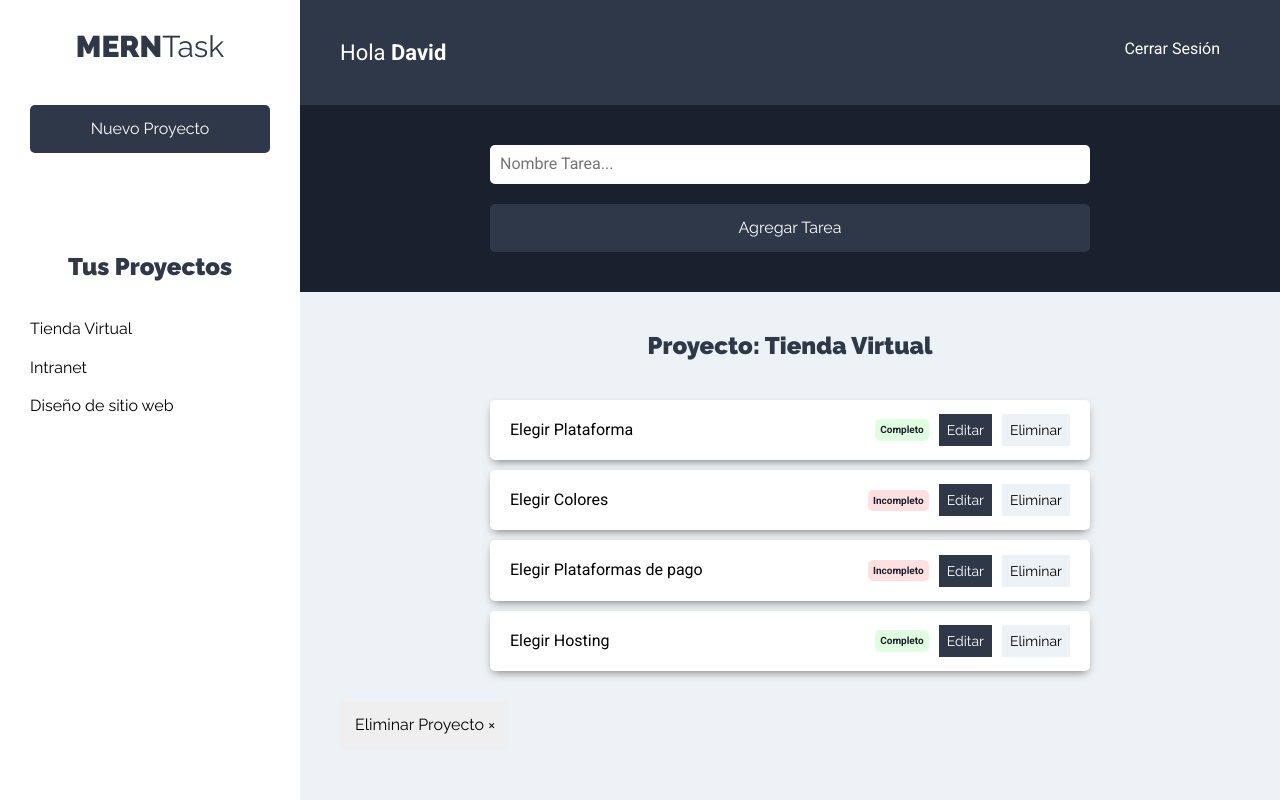
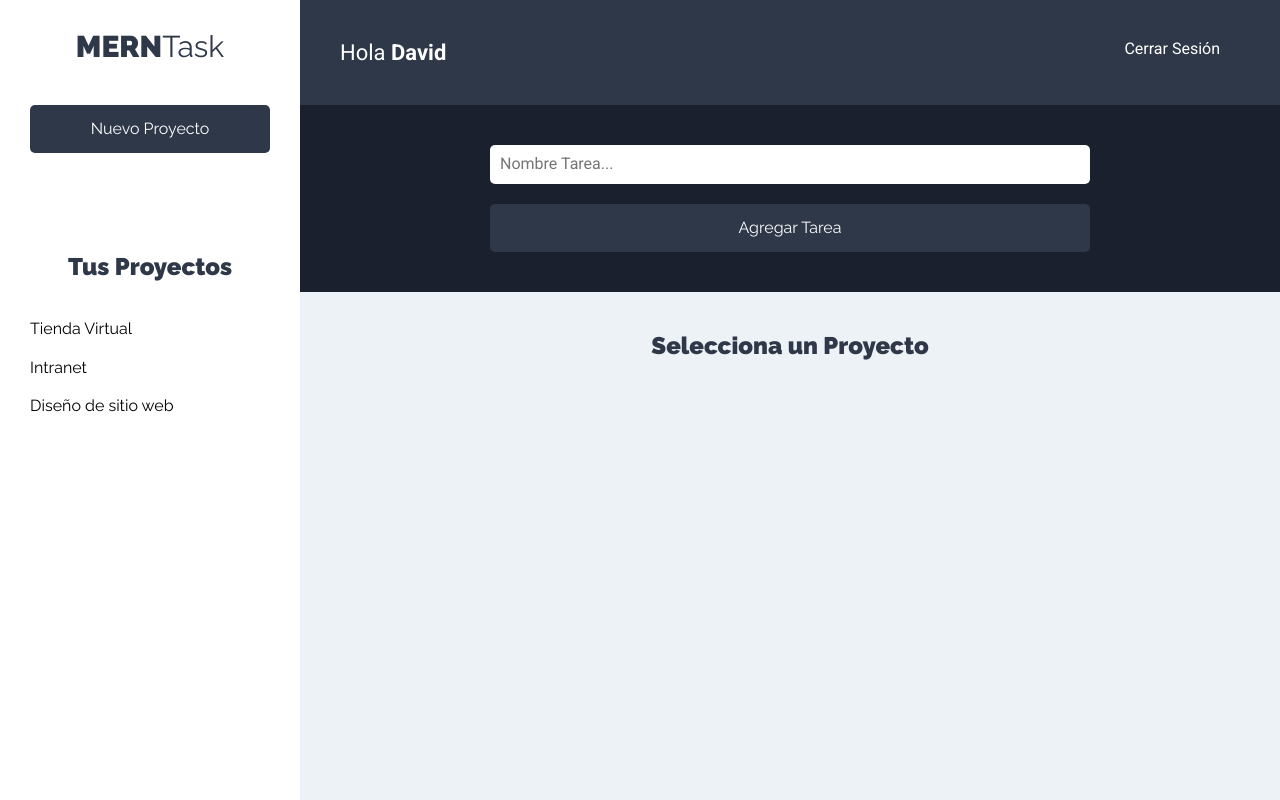
Before and after one commit to dgarciabravo13/MERNTask, a React (Create React App) app: page /proyectos in a window 1280 px wide. Built offline with nearby package versions, Linux system fonts and the light colour scheme.

Commit message:
showing the name of the project

```diff
--- a/src/components/tareas/ListadoTareas.js
+++ b/src/components/tareas/ListadoTareas.js
@@ -1,7 +1,19 @@
-import React from "react";
+import React, { useContext } from "react";
+import proyectoContext from "../../context/proyectos/ProyectoContext";
 import Tarea from "./Tarea";
 
 const ListadoTareas = () => {
+
+  //extraer proyecto del state inicial
+  const proyectosContext = useContext(proyectoContext);
+  const { proyecto } = proyectosContext;
+
+  //si no hay proyecto seleccionado muestra el siguiente texto:
+  if (!proyecto) return (<h2>Selecciona un Proyecto</h2>);
+
+  //Array destructuring para extraer el proyecto actual
+  const [proyectoActual] = proyecto;
+
   const tareasProyecto = [
     { nombre: "Elegir Plataforma", estado: true },
     { nombre: "Elegir Colores", estado: false },
@@ -11,7 +23,7 @@
 
   return (
     <>
-      <h2>Proyecto: Tienda Virtual</h2>
+      <h2>Proyecto: {proyectoActual.nombre}</h2>
       <ul className="listado-tareas">
         {tareasProyecto.length === 0 ? (
           <li className="tareas">
```
